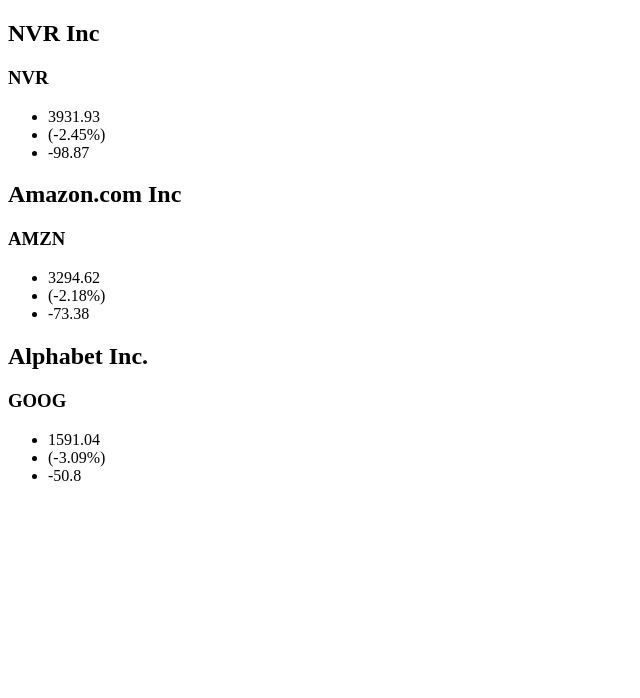
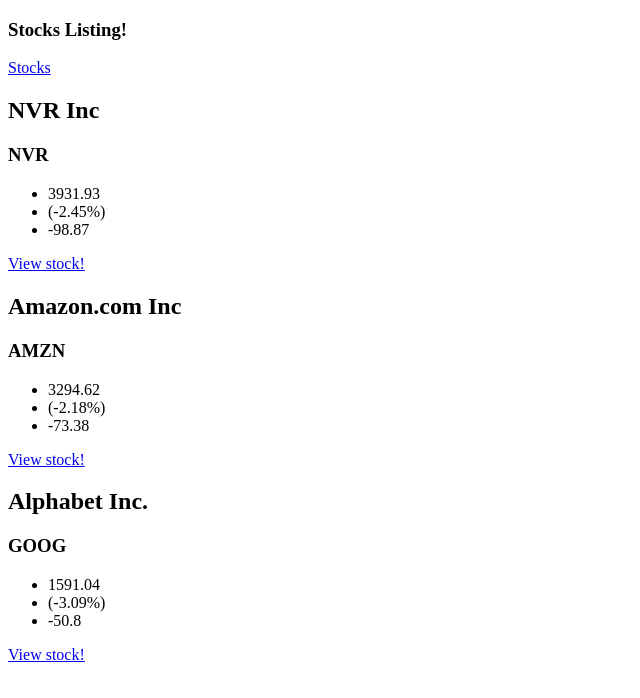
Before and after one commit to belsman/React-Capstone, a React (Create React App) app: page / in a window 1280 px wide. Shown: the top 698 px of the page, without its empty margins (0-640 px from the left). Built offline with nearby package versions, Linux system fonts and the light colour scheme.

Commit message:
Add stock list and stock details with routine mechanism

```diff
--- a/package.json
+++ b/package.json
@@ -10,6 +10,7 @@
     "react": "^17.0.1",
     "react-dom": "^17.0.1",
     "react-redux": "^7.2.2",
+    "react-router-dom": "^5.2.0",
     "react-scripts": "4.0.3",
     "redux": "^4.0.5",
     "web-vitals": "^1.1.1"
--- a/src/App.js
+++ b/src/App.js
@@ -1,10 +1,35 @@
+import React from 'react';
+import {
+  BrowserRouter as Router,
+  Switch,
+  Route,
+  Redirect,
+} from 'react-router-dom';
+
 import StocksList from './containers/StocksList';
+import DetailStockPage from './containers/DetailStockPage';
+import Navbar from './containers/Navbar';
 
 function App() {
   return (
-    <>
-      <StocksList />
-    </>
+    <Router>
+      <Navbar />
+      <div className="App">
+        <Switch>
+          <Route
+            exact
+            path="/"
+            render={() => (
+              <>
+                <StocksList />
+              </>
+            )}
+          />
+          <Route exact path="/stocks/:stickerName" component={DetailStockPage} />
+          <Redirect to="/" />
+        </Switch>
+      </div>
+    </Router>
   );
 }
 
--- /dev/null
+++ b/src/containers/DetailStockPage.js
@@ -0,0 +1,27 @@
+import React from 'react';
+import PropTypes from 'prop-types';
+// import { useSelector } from 'react-redux';
+
+const DetailStockPage = ({ match }) => {
+  const { stickerName } = match.params;
+
+  // const post = useSelector((state) => selectPostById(state, postId))
+
+  return (
+    <section>
+      <article className="stock">
+        <h2>{stickerName}</h2>
+      </article>
+    </section>
+  );
+};
+
+DetailStockPage.propTypes = {
+  match: PropTypes.shape({
+    params: PropTypes.shape({
+      stickerName: PropTypes.string,
+    }),
+  }).isRequired,
+};
+
+export default DetailStockPage;
--- /dev/null
+++ b/src/containers/Navbar.js
@@ -0,0 +1,19 @@
+import React from 'react';
+
+import { Link } from 'react-router-dom';
+
+const Navbar = () => (
+  <nav>
+    <section>
+      <h1>Stocks Listing!</h1>
+
+      <div className="navContent">
+        <div className="navLinks">
+          <Link to="/">Stocks</Link>
+        </div>
+      </div>
+    </section>
+  </nav>
+);
+
+export default Navbar;
--- a/src/containers/StocksList.js
+++ b/src/containers/StocksList.js
@@ -1,3 +1,5 @@
+import { Link } from 'react-router-dom';
+
 function StocksList() {
   const stocks = [
     {
@@ -34,6 +36,9 @@
             <li>{stock.changesPercentage}</li>
             <li>{stock.changes}</li>
           </ul>
+          <Link to={`/stocks/${stock.ticker}`} className="button muted-button">
+            View stock!
+          </Link>
         </article>
       ))}
     </section>
```
Also changed, not shown: src/reducers/index.js (added, +8 -0 lines), src/reducers/stocks.js (added, +13 -0 lines), src/reducers/visibilityFilter.js (added, +9 -0 lines), 1 other file (tests, documents, lock files or other folders).
